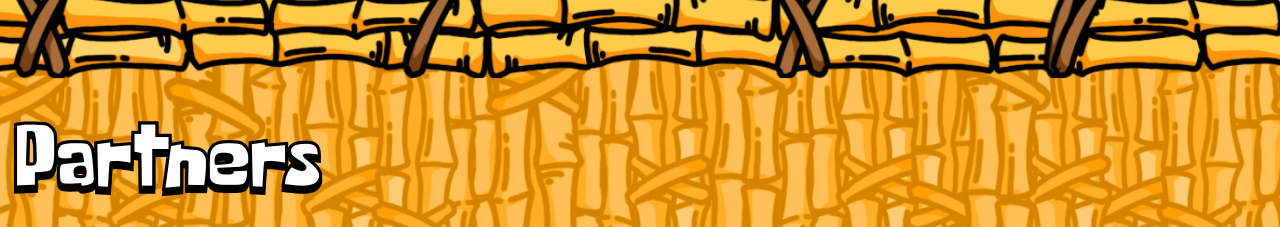
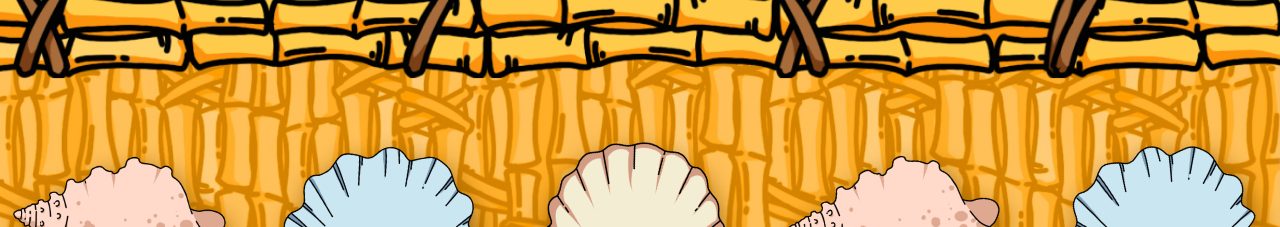
Before and after one commit to s1m0n-ai/KRABY, a plain HTML site: page index.html in a window 1280 px wide. Shown: the part 1960-2187 px from the top of the page. Drawn offline with Linux system fonts and the light colour scheme; animation ran at ten frames a second.

Commit message:
Update index.html

```diff
--- a/index.html
+++ b/index.html
@@ -118,9 +118,7 @@
             <img loading="lazy" src="images/Bamboo-2.jpg" alt="Image">
           </div>
           <div class="partners__container">
-            <h2 class="partners__title" data-watch-threshold="0.8" data-watch-once="" data-watch="">
-              Partners
-            </h2>
+
           </div>
           <div class="partners__slider swiper" data-watch-threshold="0.6" data-watch-once="" data-watch="">
             <div class="partners__wrapper swiper-wrapper">
```
